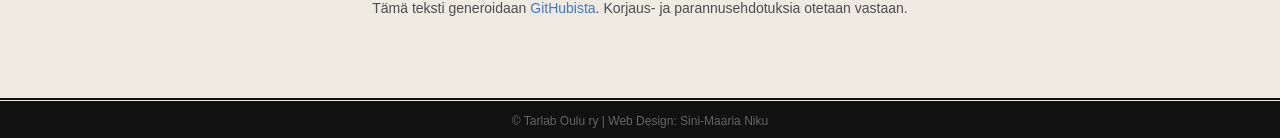
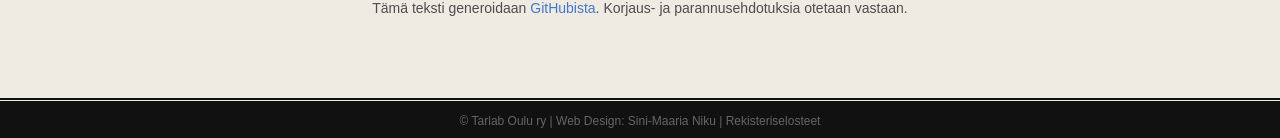
Before and after one commit to Tarlab/tarlab.github.io, a Jekyll site: the page built from index.md, in a window 1280 px wide. Shown: the part 1857-1995 px from the top of the page. Built offline with Jekyll 4.4.1, drawn with Linux system fonts in a browser that asks for light colours; comment, search, counter and statistics services are not loaded.

Commit message:
Rekisteriselosteen lisäys

```diff
--- a/_layouts/default.html
+++ b/_layouts/default.html
@@ -31,7 +31,7 @@
     </div>
     <footer>
       <section>
-        <p>&copy; Tarlab Oulu ry | Web Design: <a href="http://twitter.com/SiniMaariaNiku">Sini-Maaria Niku</a></p>
+        <p>&copy; Tarlab Oulu ry | Web Design: <a href="http://twitter.com/SiniMaariaNiku">Sini-Maaria Niku</a> | <a href="Rekisteriselosteet.pdf">Rekisteriselosteet</a></p>
       </section>
     </footer>
 
```
